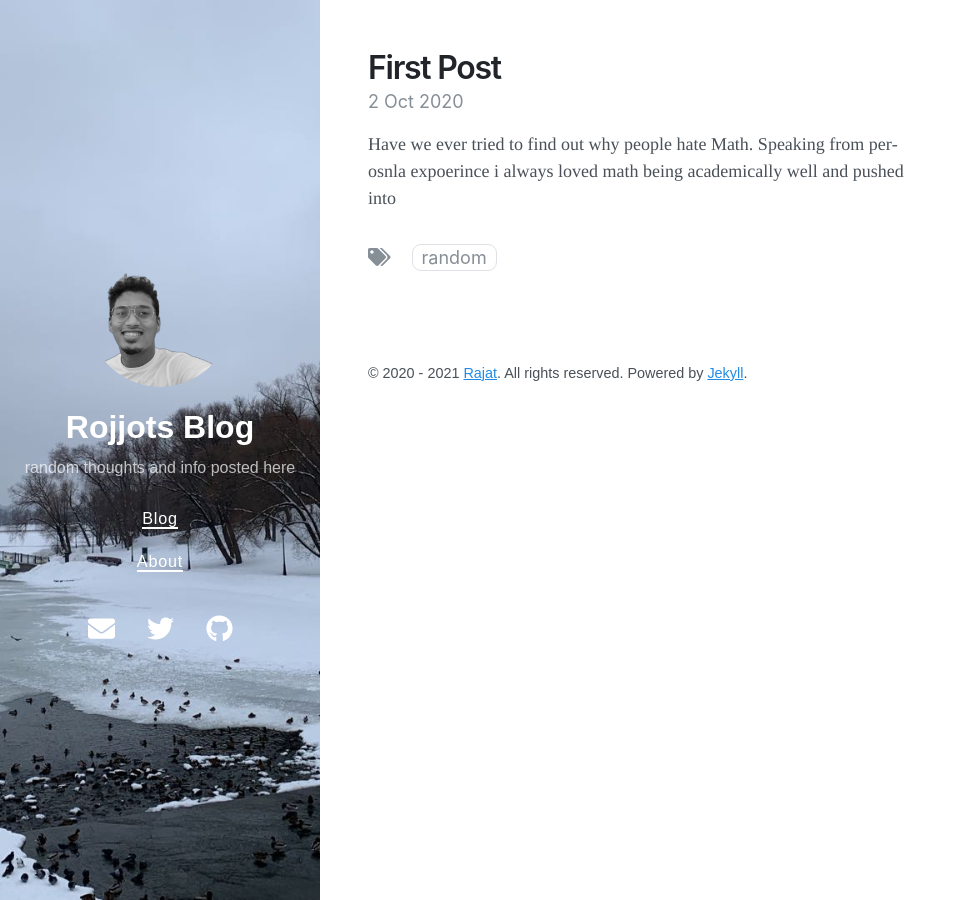
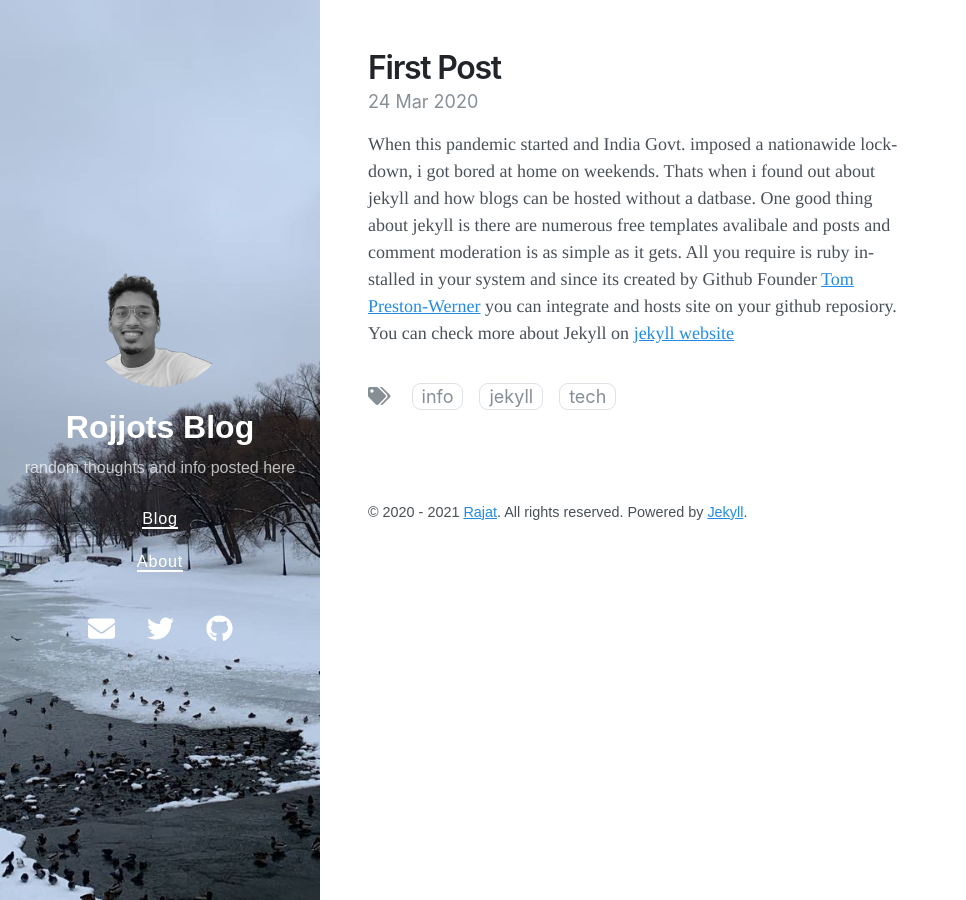
Before and after one commit to RAJATRG/hello_world, a Jekyll site: the page built from _posts/2021-05-02-first-post.md, in a window 1280 px wide. Shown: the whole page, without its empty margins (0-966 px from the left). Built offline with Jekyll 4.4.1, drawn with Linux system fonts in a browser that asks for light colours; nearby versions of some CDN libraries.

Commit message:
adding the first post

```diff
--- a/_posts/2021-05-02-first-post.md
+++ b/_posts/2021-05-02-first-post.md
@@ -1,8 +1,11 @@
 ---
 layout: post
 title: First Post
-tags: random
+tags: [info,jekyll,tech]
 math: true
-date: 2020-10-02 15:32 +0800
+date: 2020-03-24 15:32 +0800
 ---
-Have we ever tried to find out why people hate Math. Speaking from perosnla expoerince i always loved math being academically well and pushed into
+When this pandemic started and India Govt. imposed a nationawide lockdown, i got bored at home on weekends. Thats when i found out about jekyll and how blogs can be hosted without a datbase. One good thing about jekyll is there are numerous free templates avalibale and posts and comment moderation is as simple as it gets.
+All you require is ruby installed in your system and since its created by Github Founder <a href="https://en.wikipedia.org/wiki/Tom_Preston-Werner">Tom Preston-Werner</a> you can integrate and hosts site on your github reposiory.
+You can check more about Jekyll on <a href="https://jekyllrb.com">jekyll website</a>
+<link  type="image/png"  href="https://jekyllrb.com/img/octojekyll.png">
```
